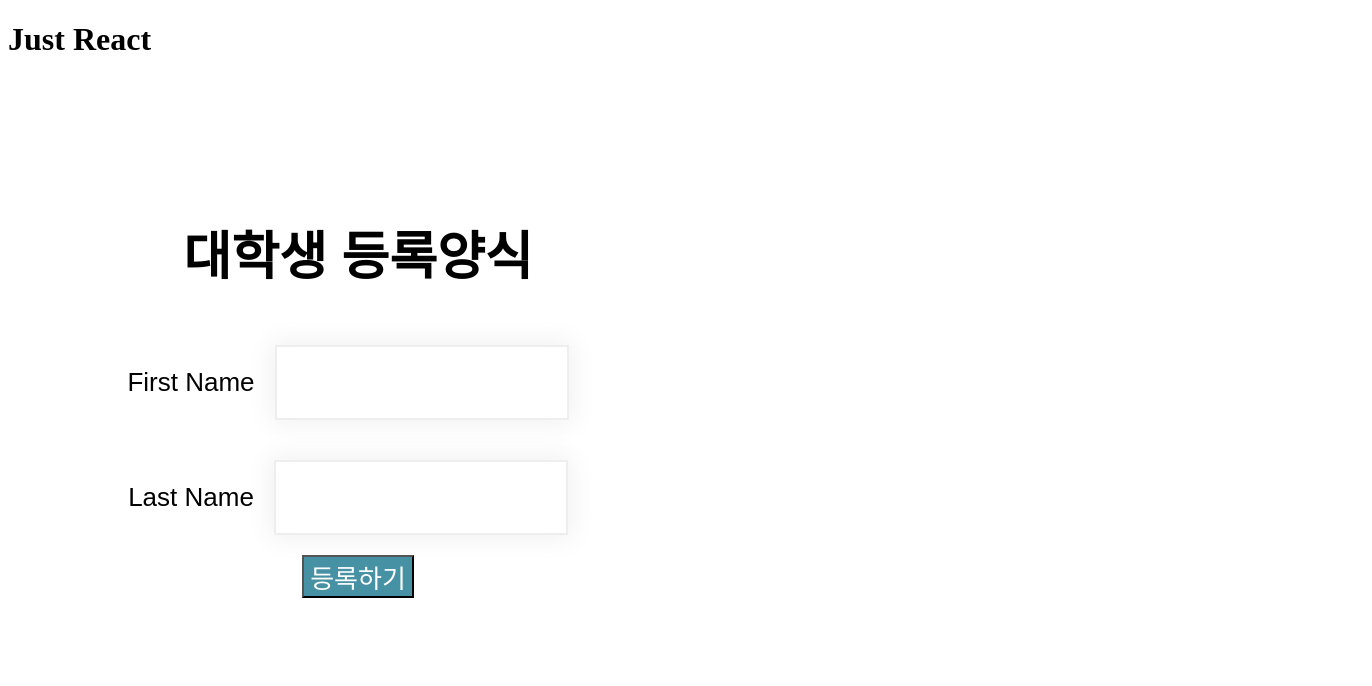
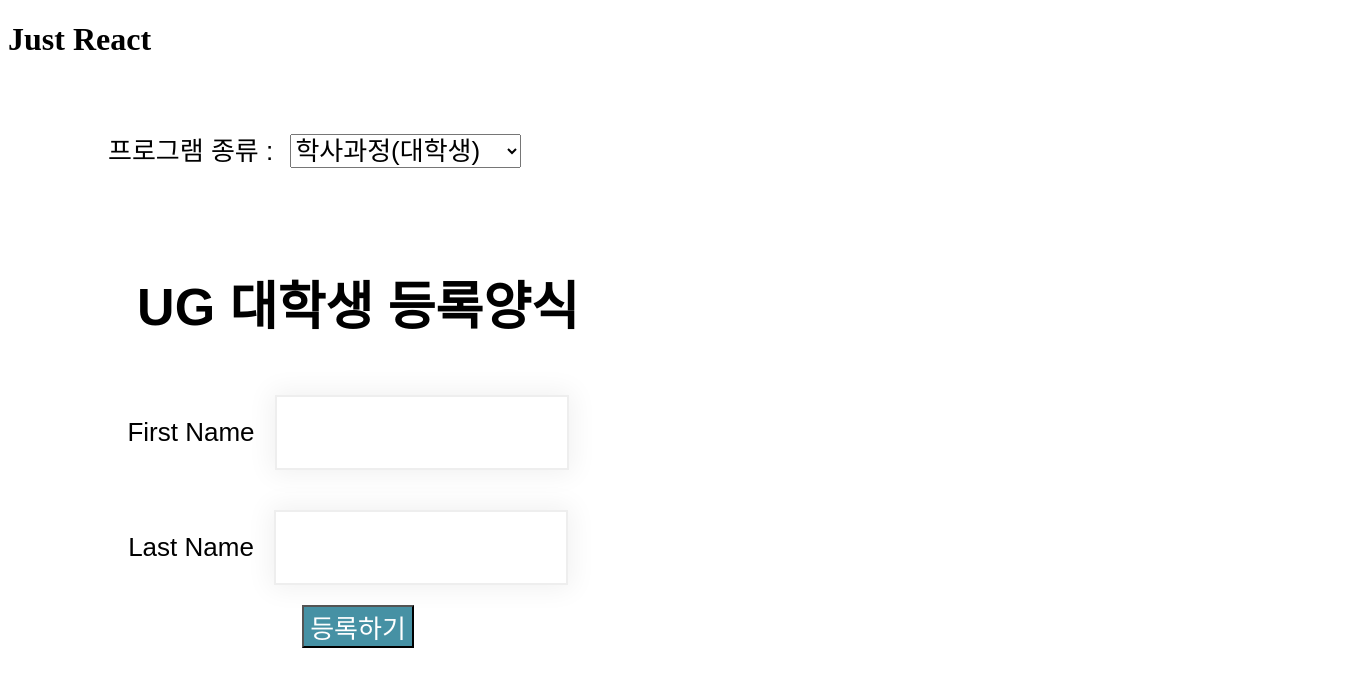
Before and after one commit to limseungchae/enrollment-react-app, a React (Create React App) app: page / in a window 1280 px wide. Shown: the top 686 px of the page, 1372 px wide, since content can reach past the window. Built offline with nearby package versions, Linux system fonts and the light colour scheme.

Commit message:
학사/석사 선택기능 추가

```diff
--- a/src/App.css
+++ b/src/App.css
@@ -29,3 +29,22 @@
     font-size: 30px;
     font-style: italic;
 }
+.App {
+    font-family: sans-serif;
+    font-size: 26px;
+    text-align: left;
+    width: 100%;
+    padding-top: 50px;
+    float: left;
+}
+.programs {
+    padding-left: 100px;
+    width: 100%;
+    float: left;
+}
+.appDropDowns {
+    color: black;
+    font-family: inherit;
+    font-size: inherit;
+    margin-left: 10px;
+}
--- a/src/App.js
+++ b/src/App.js
@@ -1,12 +1,25 @@
-import React from 'react';
+import React, {useState} from 'react';
 import EnrollmentForm from "./components/EnrollmentForm";
 
 // EnrollmentForm이라는 폼을 return하도록
 // 정의된 App 컴퍼넌트
 const App = () => {
+    const [program, setProgram] = useState("UG");
+    const handleChange = (e) => {
+        setProgram(e.target.value);
+
+    };
     return (
-        <div>
-            <EnrollmentForm />
+        <div className="App">
+            <div className="programs">
+                <label>프로그램 종류 : </label>
+                <select className="appDropDowns"
+                    onChange={handleChange} value={program}>
+                    <option value="UG">학사과정(대학생)</option>
+                    <option value="PG">석사과정(대학원생)</option>
+                </select>
+            </div>
+            <EnrollmentForm chosenProgram={program} />
         </div>
     );
 };
--- a/src/components/EnrollmentForm.js
+++ b/src/components/EnrollmentForm.js
@@ -2,7 +2,7 @@
 import { useState } from "react";
 import '../App.css';
 
-const EnrollmentForm = () => {
+const EnrollmentForm = (props) => {
     // 폼에 입력한 이름/성을 기억하기 위해 state형 변수 선언
     // onBlur 이벤트 발생시 입력한 이름/성을
     // firsName, lastName변수에 저장
@@ -20,7 +20,7 @@
     return(
         <div>
         <form className="enrolForm" onSubmit={handleSubmit}>
-        <h1>대학생 등록양식</h1>
+        <h1>{props.chosenProgram} 대학생 등록양식</h1>
         <div><label>First Name</label>
             <input type="text" name="fname"
             onBlur={(e) =>
```
